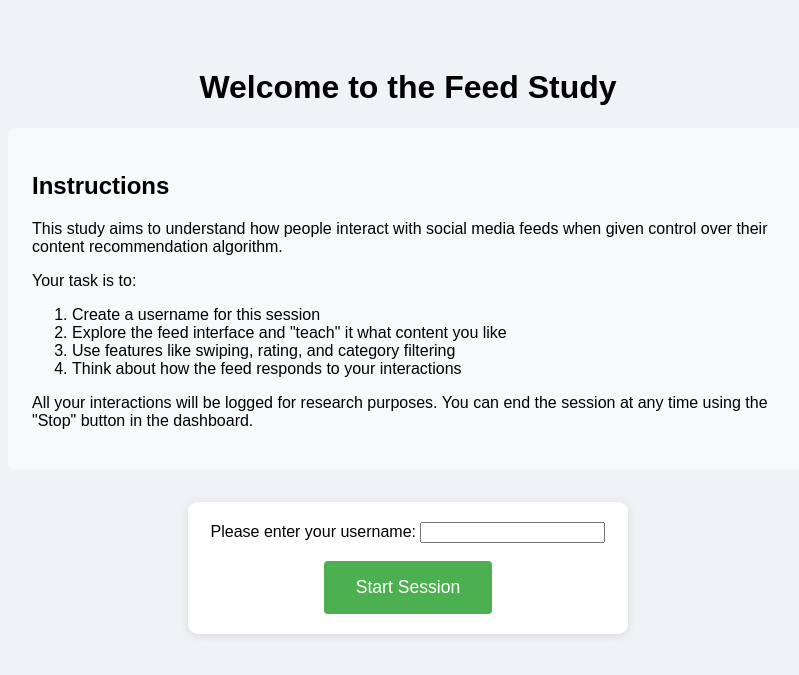
After one commit to Jurrum/PFDS, a Flask app: page /start in a window 1280 px wide. The commit adds this page. Shown: the top 675 px of the page, without its empty margins (232-1031 px from the left). Run offline with Flask 3, Linux system fonts and the light colour scheme.

Commit message:
Added Session data logging with UserID saved to CSV format for Quant analysis

```diff
--- a/Project DDAI/Feed-Prototype/app/__init__.py
+++ b/Project DDAI/Feed-Prototype/app/__init__.py
@@ -25,6 +25,7 @@ def create_app():
     # import models so tables get created
     from app.models.content  import Content
     from app.models.category import Category
+    from app.models.session import UserSession
     from app.models.rating   import Rating
 
     with app.app_context():
--- a/Project DDAI/Feed-Prototype/app/routes.py
+++ b/Project DDAI/Feed-Prototype/app/routes.py
@@ -3,15 +3,17 @@ import json
 from flask import (
     Blueprint, render_template, request,
     jsonify, send_from_directory,
-    url_for, redirect, session
+    url_for, redirect, session as flask_session, current_app
 )
 from werkzeug.utils import secure_filename
-
 from app import db
 from app.models.content import Content
 from app.models.category import Category
 from app.models.rating import Rating
+from app.models.session import UserSession
 from app.utils.generation import generate_texts
+from app.utils.user_logging import user_logger
+from datetime import datetime
 
 main = Blueprint('main', __name__)
 
@@ -38,8 +40,53 @@ def allowed_file(filename):
 
 
 # ——— Routes ———
+@main.route('/start')
+def start():
+    """Show the start page with instructions."""
+    return render_template('start.html')
+
+@main.route('/start-session', methods=['POST'])
+def start_session():
+    """Start a new user session."""
+    # Get username from form data
+    username = request.form.get('username')
+
+    if not username:
+        return redirect(url_for('main.start'))
+
+    # Check if username already exists
+    existing_session = UserSession.query.filter_by(username=username).first()
+    if existing_session:
+        # If session exists but is not completed, redirect to home
+        if not existing_session.completed:
+            flask_session['user_session_id'] = existing_session.id
+            flask_session['username'] = username
+            return redirect(url_for('main.index'))
+        # If session exists and is completed, redirect back to start
+        return redirect(url_for('main.start'))
+
+    # Create new session
+    user_session = UserSession(username=username)
+    db.session.add(user_session)
+    db.session.commit()
+
+    # Store session ID in Flask session
+    flask_session['user_session_id'] = user_session.id
+    flask_session['username'] = username
+
+    # Initialize logging
+    user_logger.init_participant(username)
+
+    # Start interaction timer
+    flask_session['interaction_start'] = datetime.utcnow()
+
+    # Redirect to home page
+    return redirect(url_for('main.index'))
+
+
+
 @main.route('/')
-def home():
+def index():
     """Render the home page; posts fetched via JS."""
     return render_template('home.html')
 
@@ -105,7 +152,7 @@ def get_posts():
 
     # Apply saved manual order
     order_key = f"order:{cat or 'all'}"
-    saved = session.get(order_key)
+    saved = flask_session.get(order_key)
     if saved:
         id_map = {p.id: p for p in posts}
         ordered = []
@@ -134,7 +181,7 @@ def get_posts():
         db.session.commit()
 
     # dynamic scoring
-    weights = session.get('weights', DEFAULT_WEIGHTS)
+    weights = flask_session.get('weights', DEFAULT_WEIGHTS)
     def score(p):
         return (
             p.likes    * weights['likes'] +
@@ -191,6 +238,7 @@ def update_post_category(post_id):
         return jsonify({"error":"Invalid category"}), 400
     post.category = cat.name
     db.session.commit()
+    user_logger.log_interaction(post_id, 'category_update')
     return jsonify(post.to_dict()), 200
 
 
@@ -205,6 +253,9 @@ def rate_post(post_id):
     # Update post ratings
     post.rating_total += val
     post.rating_count += 1
+
+    # Log the rating event
+    user_logger.log_rating(post_id, val, data.get('type', 'like'))
 
     # Commit the rating update
     db.session.commit()
@@ -247,11 +298,12 @@ def update_user_preference(category):
 
 @main.route('/posts/reorder', methods=['POST'])
 def reorder_posts():
+    """Save manual post order."""
     data = request.get_json(force=True)
     order = data.get('order', [])
     category = data.get('category')
     key = f"order:{category or 'all'}"
-    session[key] = order
+    flask_session[key] = order
     return jsonify({"status":"ok"}), 200
 
 
@@ -318,16 +370,25 @@ def generate_posts():
 
 @main.route('/dashboard')
 def dashboard():
+    """Show the dashboard with stop button."""
+    if 'user_session_id' not in flask_session:
+        return redirect(url_for('main.start'))
+
+    user_session = UserSession.query.get(flask_session['user_session_id'])
+    if not user_session:
+        return redirect(url_for('main.start'))
+
     # recent interactions (last 20)
     events = []
     for p in Content.query.order_by(Content.created_at.desc()).limit(20):
-        events.append({
-            "id": p.id,
-            "category": p.category,
-            "avg": p.average_rating or 0,
-            "count": p.rating_count,
-            "text": (p.text or '')[:50]
-        })
+        if p.rating_count > 0:
+            events.append({
+                'time': p.created_at.isoformat(),
+                'type': 'rating',
+                'category': p.category,
+                'rating': p.average_rating
+            })
+
     # trends by category
     cats = db.session.query(
         Content.category,
@@ -335,17 +396,61 @@ def dashboard():
     ).filter(Content.rating_count>0).group_by(Content.category).all()
     trends = [{"category":c, "avg":float(a)} for c,a in cats]
 
-    weights = session.get('weights', DEFAULT_WEIGHTS)
+    weights = flask_session.get('weights', DEFAULT_WEIGHTS)
     return render_template('dashboard.html',
         events=json.dumps(events),
         trends=json.dumps(trends),
-        weights=weights
+        weights=weights,
+        username=flask_session['username']
     )
+
 
 @main.route('/dashboard/settings', methods=['POST'])
 def dashboard_settings():
     data = request.get_json(force=True)
-    session['weights'] = {
-        k: float(data[k]) for k in DEFAULT_WEIGHTS.keys() if k in data
-    }
-    return jsonify({"status":"ok","weights":session['weights']}), 200
+    weights = {k: float(data[k]) for k in DEFAULT_WEIGHTS.keys() if k in data}
+    flask_session['weights'] = weights
+    user_logger.log_action('weight_change', category=None)
+    return jsonify({"status": "ok", "weights": flask_session['weights']}), 200
+
+
+@main.route('/end-session')
+def end_session():
+    """End the current session and save data."""
+    if 'user_session_id' not in flask_session:
+        return redirect(url_for('main.start'))
+
+    user_session = UserSession.query.get(flask_session['user_session_id'])
+    if not user_session:
+        return redirect(url_for('main.start'))
+
+    try:
+        # Calculate total interactions
+        log_file = os.path.join(
+            current_app.root_path,
+            'logs',
+            f'participant_{flask_session.get("username", "unknown")}.csv'
+        )
+        total_interactions = 0
+        if os.path.exists(log_file):
+            with open(log_file) as f:
+                total_interactions = sum(1 for line in f) - 1  # subtract header
+
+        # Update session data
+        user_session.end_time = datetime.utcnow()
+        user_session.completed = True
+        user_session.total_interactions = total_interactions
+        db.session.commit()
+
+        # Save interaction data to CSV
+        user_logger.save_session_data(user_session.username)
+
+        # Clear Flask session
+        flask_session.clear()
+
+        return render_template('end.html', username=user_session.username)
+
+    except Exception as e:
+        print(f"Error ending session: {str(e)}")
+        flask_session.clear()
+        return redirect(url_for('main.start'))
--- a/Project DDAI/Feed-Prototype/app/templates/dashboard.html
+++ b/Project DDAI/Feed-Prototype/app/templates/dashboard.html
@@ -11,7 +11,10 @@
 <body>
   <header>
     <h1>Feed Control Panel</h1>
-    <a href="{{ url_for('main.home') }}" class="back-button">← Back</a>
+    <div class="session-info">
+      <p>Session: {{ username }}</p>
+      <a href="{{ url_for('main.end_session') }}" class="stop-button">Stop Session</a>
+    </div>
   </header>
 
   <div class="category-buttons"><!-- reuse your bar styling to spacer --></div>
--- /dev/null
+++ b/Project DDAI/Feed-Prototype/app/templates/start.html
@@ -0,0 +1,59 @@
+<!DOCTYPE html>
+<html lang="en">
+<head>
+    <meta charset="UTF-8">
+    <meta name="viewport" content="width=device-width, initial-scale=1.0">
+    <title>Feed Study - Welcome</title>
+    <link rel="stylesheet" href="{{ url_for('static', filename='css/style.css') }}">
+    <style>
+        body {
+            max-width: 800px;
+            margin: 2rem auto;
+            padding: 1rem;
+        }
+        .instructions {
+            background-color: #f8f9fa;
+            padding: 1.5rem;
+            border-radius: 8px;
+            margin-bottom: 2rem;
+        }
+        .start-btn {
+            background-color: #4CAF50;
+            color: white;
+            padding: 1rem 2rem;
+            border: none;
+            border-radius: 4px;
+            cursor: pointer;
+            font-size: 1.1rem;
+        }
+        .start-btn:hover {
+            background-color: #45a049;
+        }
+    </style>
+</head>
+<body>
+    <h1>Welcome to the Feed Study</h1>
+
+    <div class="instructions">
+        <h2>Instructions</h2>
+        <p>This study aims to understand how people interact with social media feeds when given control over their content recommendation algorithm.</p>
+        <p>Your task is to:</p>
+        <ol>
+            <li>Create a username for this session</li>
+            <li>Explore the feed interface and "teach" it what content you like</li>
+            <li>Use features like swiping, rating, and category filtering</li>
+            <li>Think about how the feed responds to your interactions</li>
+        </ol>
+        <p>All your interactions will be logged for research purposes. You can end the session at any time using the "Stop" button in the dashboard.</p>
+    </div>
+
+    <form action="/start-session" method="POST">
+        <div>
+            <label for="username">Please enter your username:</label>
+            <input type="text" id="username" name="username" required minlength="3" maxlength="64">
+            <br><br>
+            <button type="submit" class="start-btn">Start Session</button>
+        </div>
+    </form>
+</body>
+</html>
--- a/Project DDAI/Feed-Prototype/main.py
+++ b/Project DDAI/Feed-Prototype/main.py
@@ -1,6 +1,16 @@
 from app import create_app, db
+from app.utils.user_logging import user_logger
+from flask import session
+import uuid
 
 app = create_app()
 
+@app.before_request
+def before_request():
+    """Initialize participant ID and logging."""
+    if 'participant_id' not in session:
+        session['participant_id'] = str(uuid.uuid4())[:8]
+    user_logger.init_participant(session['participant_id'])
+
 if __name__ == '__main__':
     app.run(debug=True)
```
Also changed, not shown: Project DDAI/Feed-Prototype/app/models/session.py (added, +25 -0 lines), Project DDAI/Feed-Prototype/app/static/css/style.css (+60 -3 lines), Project DDAI/Feed-Prototype/app/static/js/script.js (+9 -27 lines), Project DDAI/Feed-Prototype/app/templates/end.html (added, +47 -0 lines), Project DDAI/Feed-Prototype/app/templates/error.html (added, +41 -0 lines), Project DDAI/Feed-Prototype/app/utils/user_logging.py (added, +109 -0 lines), 1 other file.
